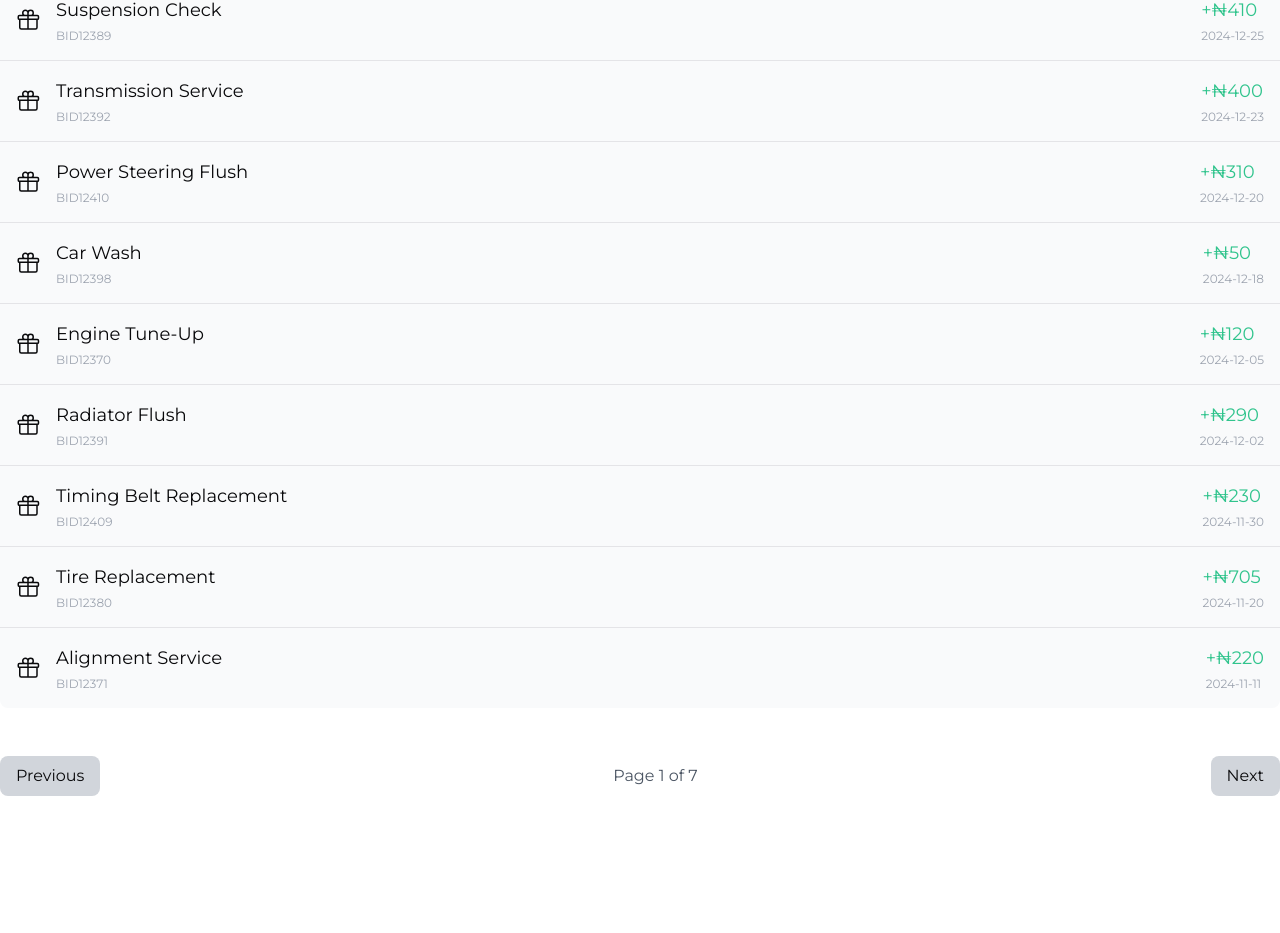
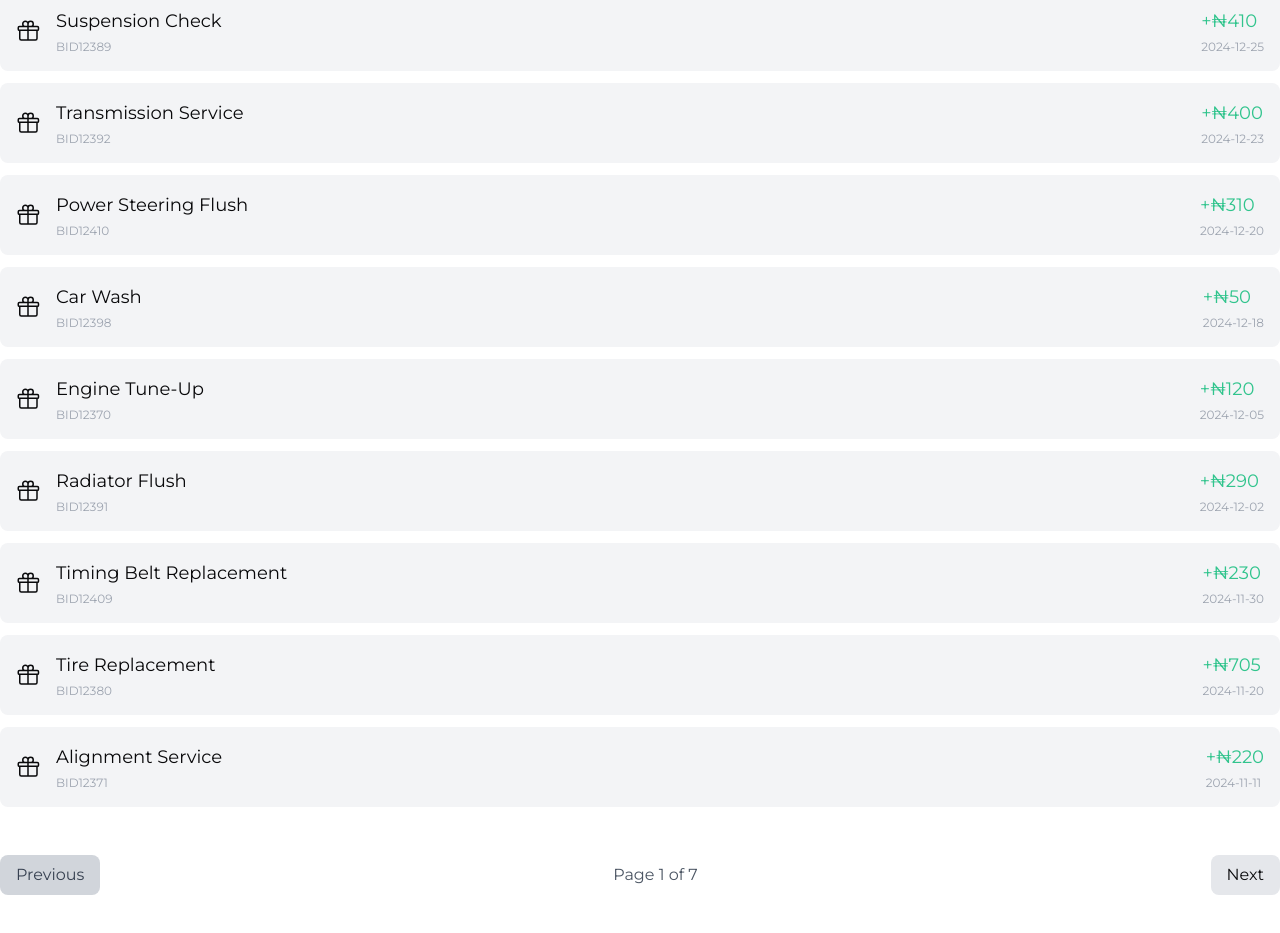
Before and after one commit to Izcomayana/balancee----rewards-summary, a React (Vite) app: page /history in a window 1280 px wide. Shown: the part 591-1524 px from the top of the page. Before the commit the page ends 1427 px from the top, so only its background shows below. Built offline with nearby package versions, Linux system fonts and the light colour scheme.

Commit message:
fix navs

```diff
--- a/src/App.tsx
+++ b/src/App.tsx
@@ -2,6 +2,7 @@ import { BrowserRouter as Router, Route, Routes } from "react-router-dom";
 import Home from "@/components/pages/Home";
 import History from "./components/pages/History";
 import Header from "./components/Header";
+import Cashout from "./components/pages/Cashout";
 
 function App() {
   return (
@@ -11,6 +12,7 @@ function App() {
         <Routes>
           <Route path="/" element={<Home />} />
           <Route path="/history" element={<History />} />
+          <Route path="/cashout" element={<Cashout />} />
         </Routes>
       </div>
     </Router>
--- a/src/components/Header/Navbar/index.tsx
+++ b/src/components/Header/Navbar/index.tsx
@@ -19,7 +19,7 @@ const Navbar = () => {
                 <Link to="/history">History</Link>
               </li>
               <li className="cursor-pointer text-xl font-medium text-gray-50 rounded-3xl bg-[#0870A7] p-4 hover:bg-[#086fa7d6] transition-all">
-                Cash Out
+                <Link to="/cashout">Cash Out</Link>
               </li>
             </ul>
           </nav>
--- a/src/components/Header/Offcanvas/index.tsx
+++ b/src/components/Header/Offcanvas/index.tsx
@@ -82,7 +82,7 @@ const Offcanvas = () => {
                 className="p-4 rounded-xl text-gray-700 text-xl font-medium transition-all hover:text-[#1D72A7] hover:bg-[#E6F1F6]"
                 onClick={() => setIsOpen(false)}
               >
-                Cash Out
+                <Link to="/cashout">Cash Out</Link>
               </li>
             </ul>
           </div>
--- /dev/null
+++ b/src/components/pages/Cashout/index.tsx
@@ -0,0 +1,9 @@
+import React from 'react'
+
+const Cashout: React.FC = () => {
+  return (
+    <div>Cashout</div>
+  )
+}
+
+export default Cashout
--- a/src/components/Pagination/index.tsx
+++ b/src/components/pages/History/components/Pagination/index.tsx
@@ -10,7 +10,11 @@ const Pagination: React.FC<PaginationProps> = ({ currentPage, totalPages, handle
   <div className="flex justify-between items-center mt-4">
     <button
       onClick={() => handlePageChange(Math.max(currentPage - 1, 1))}
-      className="p-2 px-4 bg-gray-300 rounded-lg"
+      className={`p-2 px-4 rounded-lg text-gray-700 ${
+        currentPage === 1
+          ? "bg-gray-300 text-gray-500 cursor-not-allowed"
+          : "bg-gray-200 hover:bg-gray-400"
+      }`}
       disabled={currentPage === 1}
     >
       Previous
@@ -20,7 +24,11 @@ const Pagination: React.FC<PaginationProps> = ({ currentPage, totalPages, handle
     </span>
     <button
       onClick={() => handlePageChange(Math.min(currentPage + 1, totalPages))}
-      className="p-2 px-4 bg-gray-300 rounded-lg"
+      className={`p-2 px-4 rounded-lg ${
+        currentPage === totalPages
+          ? "bg-gray-300 text-gray-500 cursor-not-allowed"
+          : "bg-gray-200 hover:bg-gray-400"
+      }`}
       disabled={currentPage === totalPages}
     >
       Next
--- a/src/components/RewardItem/index.tsx
+++ b/src/components/pages/History/components/RewardItem/index.tsx
@@ -10,7 +10,7 @@ type RewardItemProps = {
 };
 
 const RewardItem: React.FC<RewardItemProps> = ({ reward }) => (
-  <div className="p-4 flex items-center bg-gray-50 hover:bg-gray-200 transition-all">
+  <div className="p-4 flex items-center rounded-lg bg-gray-100 hover:bg-gray-300 transition-all">
     <div className="mr-4">
       <svg
         xmlns="http://www.w3.org/2000/svg"
--- a/src/components/pages/History/index.tsx
+++ b/src/components/pages/History/index.tsx
@@ -1,9 +1,9 @@
 import React, { ChangeEvent, useEffect, useState } from "react";
 import axios from "axios";
 import Balance from "@/components/Balance";
-import SortDropdown from "@/components/SortDropdown";
-import RewardItem from "@/components/RewardItem";
-import Pagination from "@/components/Pagination";
+import SortDropdown from "@/components/pages/History/components/SortDropdown";
+import RewardItem from "@/components/pages/History/components/RewardItem";
+import Pagination from "@/components/pages/History/components/Pagination";
 import Loader from "@/components/Loader";
 
 type Cashback = {
@@ -123,11 +123,11 @@ const History: React.FC = () => {
             </div>
           ) : (
             <>
-              <div className="flex flex-col bg-white rounded-lg w-full overflow-hidden">
+              <div className="flex flex-col bg-white w-full space-y-3 overflow-hidden">
                 {paginatedRewards.map((reward, index) => (
                   <React.Fragment key={index}>
                     <RewardItem reward={reward} />
-                    {index < paginatedRewards.length - 1 && <hr />}
+                    {index < paginatedRewards.length - 1}
                   </React.Fragment>
                 ))}
               </div>
```
Also changed, not shown: src/components/pages/History/components/SortDropdown/index.tsx (renamed from src/components/SortDropdown/index.tsx).
